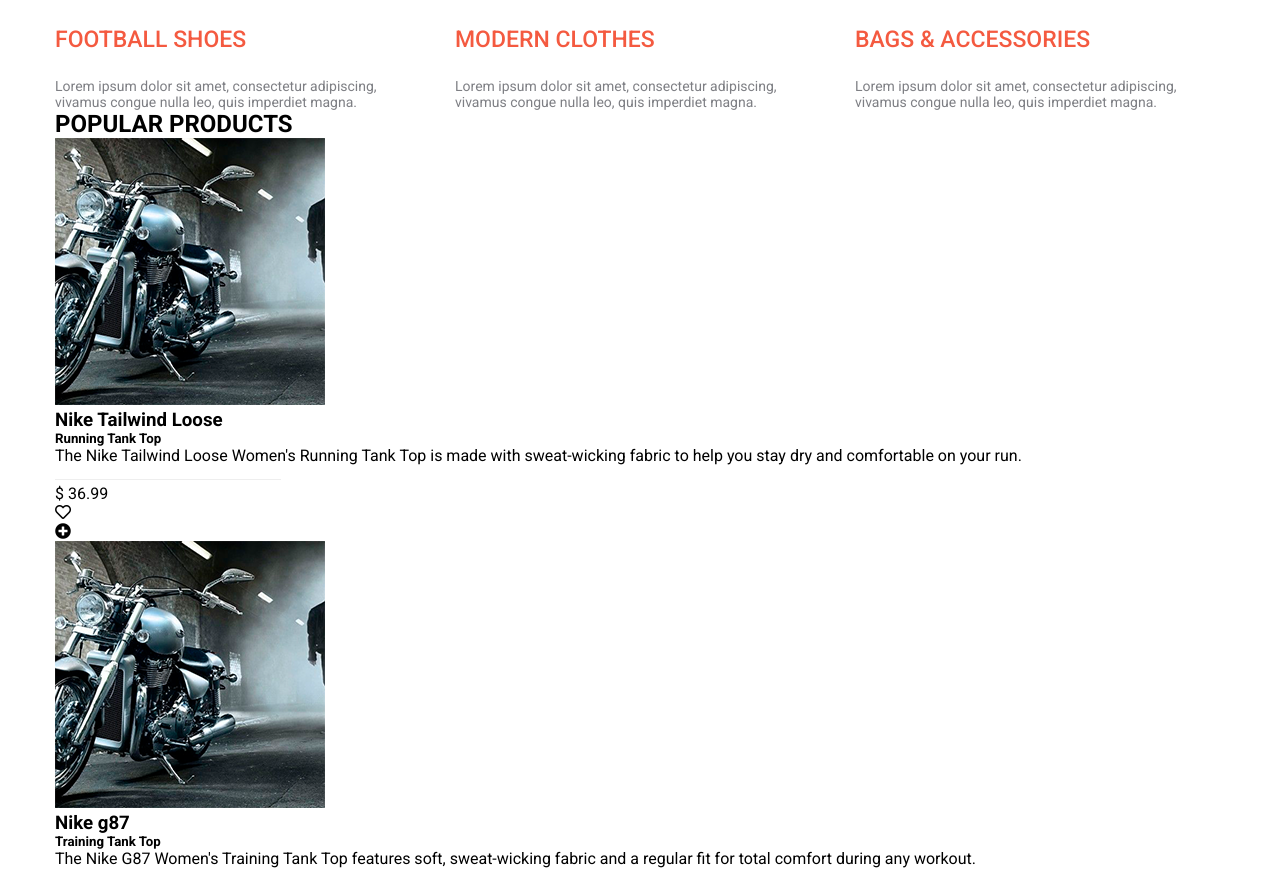
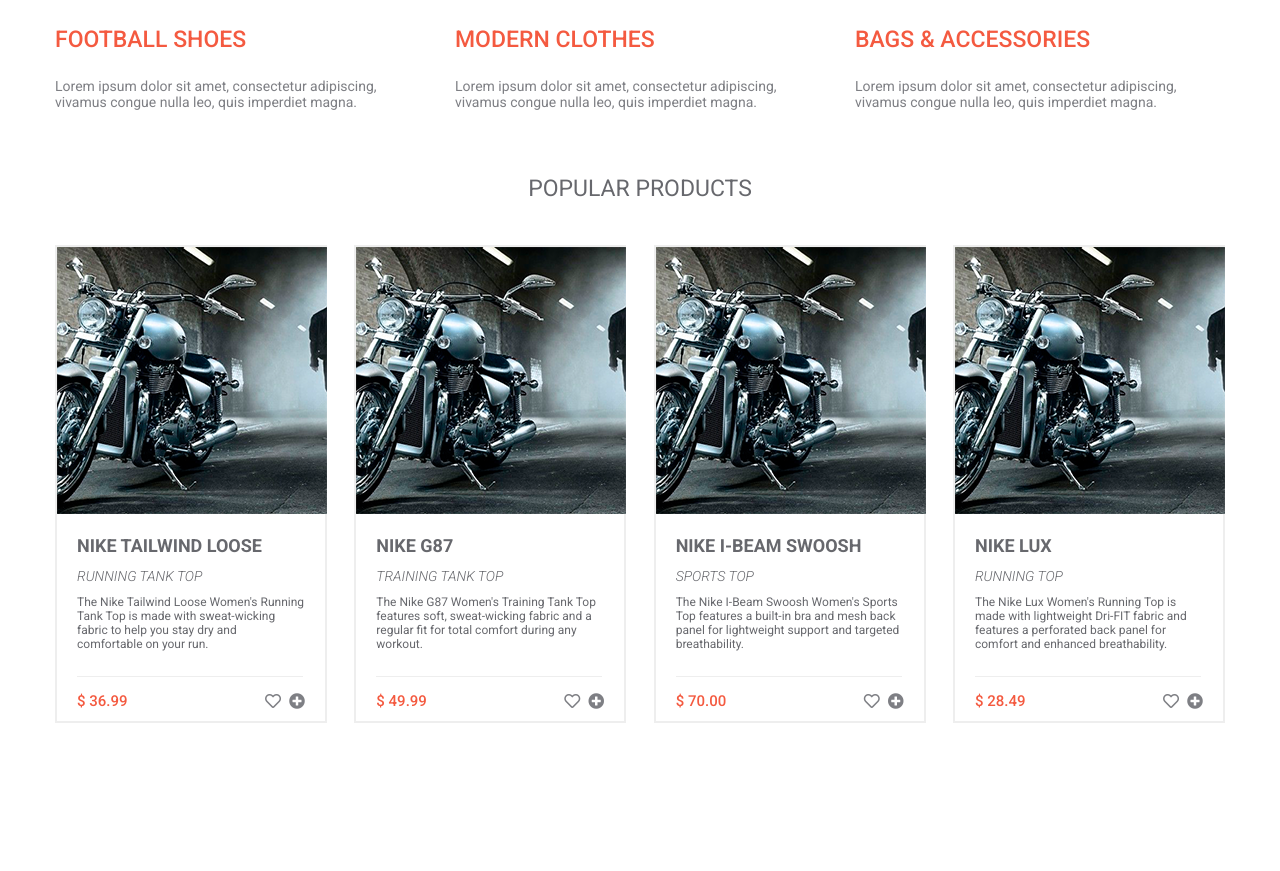
Before and after one commit to KadirovDev/Biruang-Brand, a plain HTML site: page index.html in a window 1280 px wide. Shown: the part 1027-1898 px from the top of the page. After the commit the page ends 1815 px from the top, so only its background shows below. Drawn offline with Linux system fonts and the light colour scheme.

Commit message:
add main bottom style

```diff
--- a/style/style.css
+++ b/style/style.css
@@ -164,3 +164,63 @@
     font-size: 14px;
     color: #7e7f84;
 }
+main .about .main_bottom{
+    margin-top: 65px;
+   width: 1170px;
+}
+main .about .main_bottom .main_bottom_box{
+    display: flex;
+    justify-content: space-between;
+}
+main .about .main_bottom h2{
+    padding-bottom: 43px;
+    text-align: center;
+    font-weight: 400;
+    font-size: 23px;
+    color: #67686d;
+}
+main .about .main_bottom .main_bottom_box .bottom_box h3{
+    padding: 17px 0 12px 20px;
+    font-size: 18px;
+    font-weight: 700;
+    color: #67686d;
+    text-transform: uppercase;
+}
+main .about .main_bottom .main_bottom_box .bottom_box h5 {
+    padding-left:20px;
+    font-size: 14px;
+    color: #67686d;
+    font-weight: 300;
+    text-transform: uppercase;
+    font-style: italic;
+}
+main .about .main_bottom .main_bottom_box .bottom_box p{
+    padding:11px 20px;
+    font-size: 12px;
+    font-weight: 400;
+    color: #67686d;
+
+}
+main .about .main_bottom .main_bottom_box .bottom_box{
+    border: 2px solid #eeeeee;
+    width: 272px;
+}
+main .about .main_bottom .main_bottom_box .bottom_box .line{
+  padding-left: 20px;
+}
+main .about .main_bottom .main_bottom_box .bottom_box .bottom_price{
+    display: flex;
+    justify-content: space-between;
+}
+main .about .main_bottom .main_bottom_box .bottom_box .bottom_price ul{
+    display: flex;
+    justify-content: center;
+    align-items: center;
+    padding-right: 20px;
+    color: #7e7f84;
+}
+main .about .main_bottom .main_bottom_box .bottom_box .bottom_price p{
+    color: #f45a40;
+    font-weight: 500;
+    font-size: 15px;
+}
```
